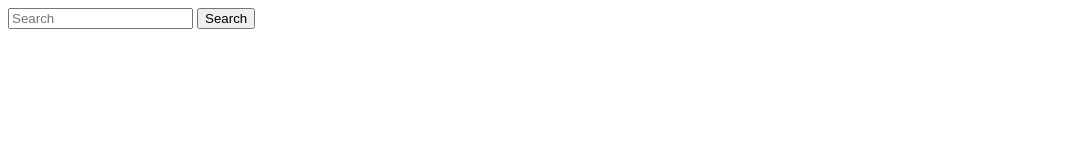
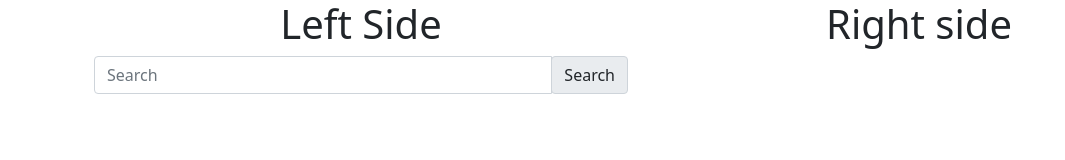
Before and after one commit to ahmed-nasir/sportsDB, a plain HTML site: page index.html in a window 1280 px wide. Shown: the whole page, without its empty margins (0-1065 px from the left). Drawn offline with nearby package versions, Linux system fonts and the light colour scheme.

Commit message:
formating index file

```diff
--- a/index.html
+++ b/index.html
@@ -6,16 +6,38 @@
     <meta http-equiv="X-UA-Compatible" content="IE=edge">
     <meta name="viewport" content="width=device-width, initial-scale=1.0">
     <title>Sports DB</title>
+    <!-- Style -->
     <link rel="stylesheet" href="css/style.css">
+    <link href="https://cdn.jsdelivr.net/npm/bootstrap@5.1.3/dist/css/bootstrap.min.css" rel="stylesheet"
+        integrity="sha384-1BmE4kWBq78iYhFldvKuhfTAU6auU8tT94WrHftjDbrCEXSU1oBoqyl2QvZ6jIW3" crossorigin="anonymous">
 </head>
 
 <body>
-    <div class="d-flex justify-content-center">
-        <input class="form-control me-2" type="search" placeholder="Search" aria-label="Search">
-        <button class="btn btn-outline-success" type="submit">Search</button>
+    <div class="container w-10 m-auto">
+        <div class="row w-10 m-auto">
+            <div class="col-md-6  text-center">
+                <h1>Left Side</h1>
+                <div class="input-group mb-3">
+                    <input id="search-box" type="text" class="form-control" placeholder="Search" aria-label="Search"
+                        aria-describedby="basic-addon2">
+                    <div class="input-group-append">
+                        <span class="input-group-text" id="search-btn">Search</span>
+                    </div>
+                </div>
+            </div>
+
+            <div class="col-md-6  text-center">
+                <h1>Right side</h1>
+            </div>
+        </div>
     </div>
 
+
+    <!-- Script -->
     <script src="js/app.js"></script>
+    <script src="https://cdn.jsdelivr.net/npm/bootstrap@5.1.3/dist/js/bootstrap.bundle.min.js"
+        integrity="sha384-ka7Sk0Gln4gmtz2MlQnikT1wXgYsOg+OMhuP+IlRH9sENBO0LRn5q+8nbTov4+1p"
+        crossorigin="anonymous"></script>
 </body>
 
 </html>
```
